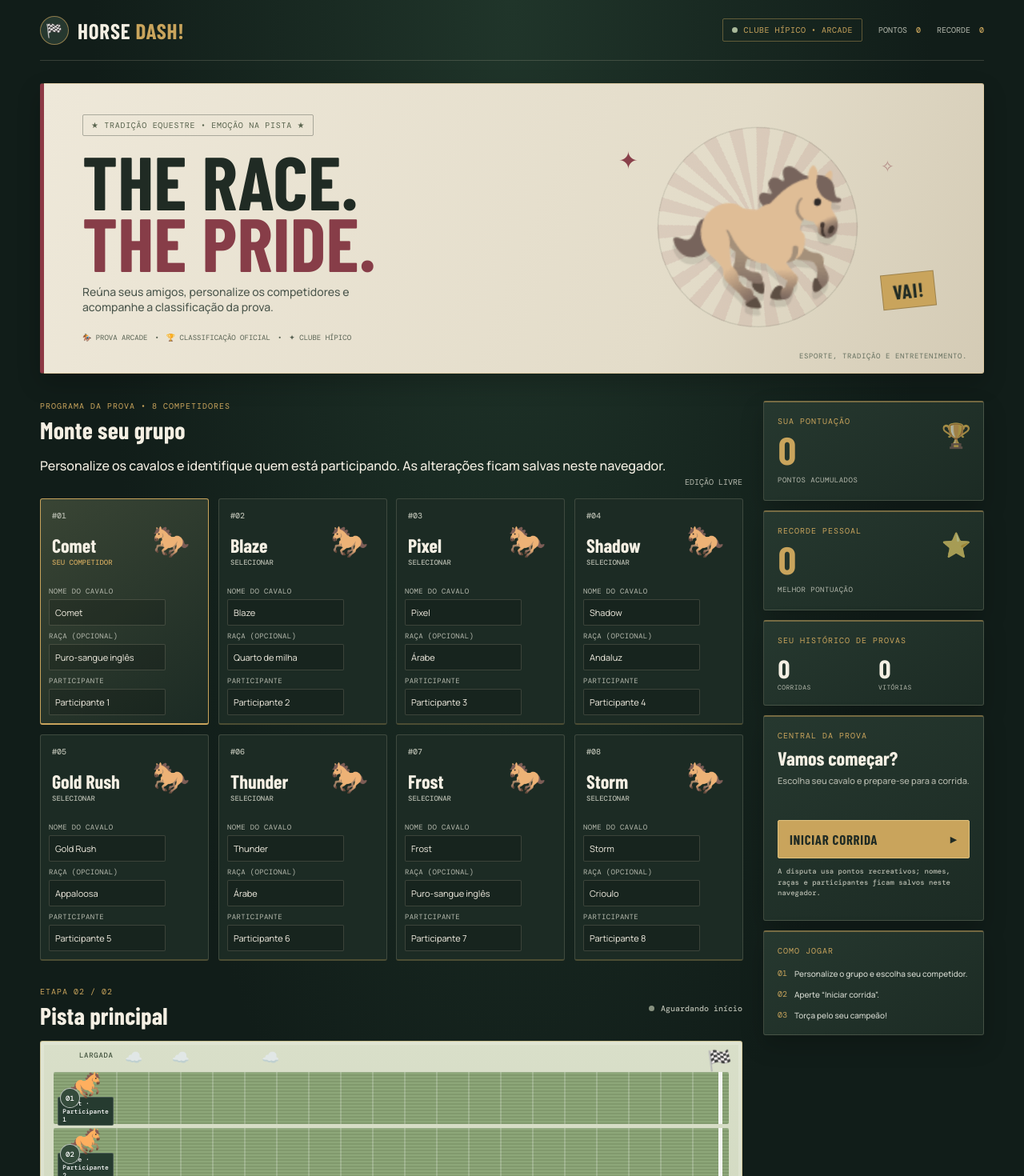
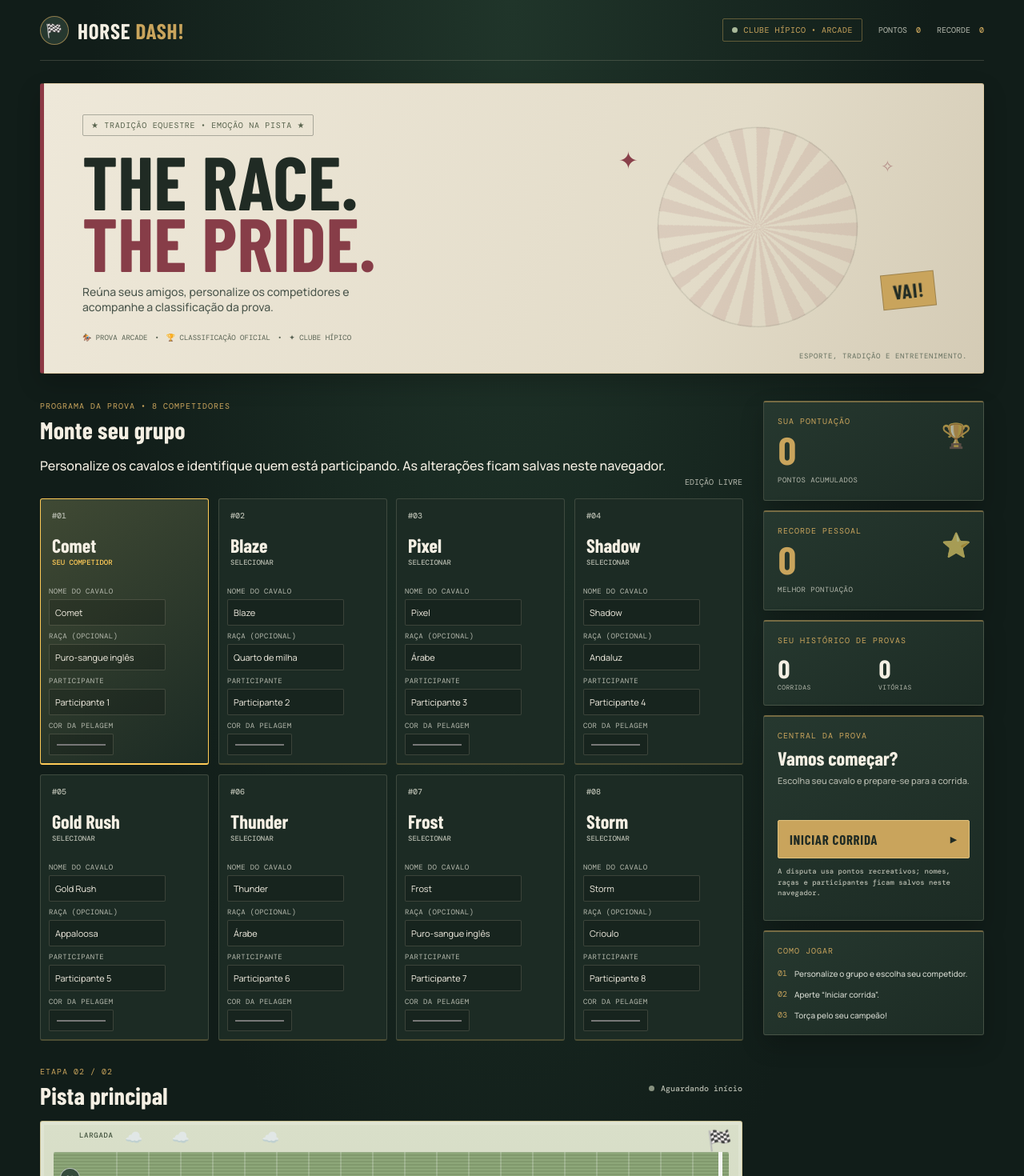
Before and after one commit to DogShown/HorseRacing, a React (Vite) app: page / in a window 1280 px wide. Shown: the top 1470 px of the page at 80% size. Built offline with nearby package versions, Linux system fonts and the light colour scheme; a web font is replaced by a local one.

Commit message:
feat: add recolorable vector horse icons and coat color picker

```diff
--- a/src/App.jsx
+++ b/src/App.jsx
@@ -30,6 +30,15 @@ function validateHorseCollection(componentName, horses) {
   if (!valid) {
     console.error(`[${componentName}] recebeu uma coleção de cavalos inválida.`);
   }
+}
+
+function HorseIcon({ color = "#8b7355", className = "" }) {
+  return (
+    <svg className={className} viewBox="0 0 96 72" role="img" aria-label="Ícone de cavalo">
+      <path fill={color} d="M8 35c7-2 11-8 17-12 8-5 20-6 30-2l8-10 13-5 9 5-2 8 7 7-3 7-12-2-8 5-5 12 4 20h-8l-8-19-13 1-5 18h-8l1-20-11-2-5 20h-8l2-23-8-5c-3-2-2-5 2-5zm47-18 7 3 4-8-8 2zM9 34c-4 0-7-3-8-7 6 1 10 0 14-4l3 5z" />
+      <path fill={color} d="m62 10 3-8 5 8z" />
+    </svg>
+  );
 }
 
 function Header({ score, bestScore }) {
@@ -68,10 +77,10 @@ function HorseSelector({ horses, selectedHorse, onSelect, onUpdate, disabled })
         {horses.map((horse) => {
           const isSelected = selectedHorse === horse.id;
           return (
-            <article className={`horse-card ${isSelected ? "selected" : ""} ${horse.style}`} key={horse.id}>
+            <article className={`horse-card ${isSelected ? "selected" : ""} ${horse.style}`} key={horse.id} style={{ "--horse-accent": horse.color }}>
               <button className="horse-pick" type="button" onClick={() => onSelect(horse.id)} disabled={disabled} aria-pressed={isSelected}>
                 <span className="horse-number">#{horse.number}</span>
-                <span className="horse-avatar" aria-hidden="true">{horse.emoji}</span>
+                <span className="horse-avatar" aria-hidden="true"><HorseIcon color={horse.color} /></span>
                 <span className="horse-name">{horse.name}</span>
                 <span className="horse-caption">{isSelected ? "SEU COMPETIDOR" : "SELECIONAR"}</span>
               </button>
@@ -83,6 +92,9 @@ function HorseSelector({ horses, selectedHorse, onSelect, onUpdate, disabled })
               </label>
               <label className="horse-field">Participante
                 <input value={horse.participant} maxLength={22} disabled={disabled} onChange={(event) => onUpdate(horse.id, "participant", event.target.value)} aria-label={`Participante do cavalo ${horse.number}`} />
+              </label>
+              <label className="horse-field horse-color-field">Cor da pelagem
+                <input type="color" value={horse.color} disabled={disabled} onChange={(event) => onUpdate(horse.id, "color", event.target.value)} aria-label={`Cor da pelagem de ${horse.name}`} />
               </label>
             </article>
           );
@@ -144,7 +156,7 @@ function RaceTrack({ horses, isRacing, winners }) {
                 className={`runner ${horse.style} ${isRacing ? "running" : ""} ${winnerIds.has(horse.id) ? "winner-runner" : ""}`}
                 style={{ left: `${Math.min(horse.progress, 95)}%`, "--horse-color": horse.color }}
               >
-                <span className="runner-sprite" aria-hidden="true">{horse.emoji}</span>
+                <span className="runner-sprite" aria-hidden="true"><HorseIcon color={horse.color} /></span>
                 <span className="runner-name">{horse.name} · {horse.participant}</span>
               </div>
             </div>
@@ -237,6 +249,7 @@ export default function App() {
     startRace,
     resetGame,
   } = useRaceGame();
+  const activeHorse = horses.find((horse) => horse.id === selectedHorse);
 
   return (
     <main className="app-shell" id="home" ref={shellRef}>
@@ -257,7 +270,7 @@ export default function App() {
         </div>
         <div className="hero-art" aria-hidden="true">
           <div className="sunburst" />
-          <span className="hero-horse">🐎</span>
+          <span className="hero-horse"><HorseIcon color={activeHorse?.color ?? "#8b7355"} /></span>
           <span className="hero-spark spark-one">✦</span>
           <span className="hero-spark spark-two">✧</span>
           <span className="hero-speed">VAI!</span>
```
